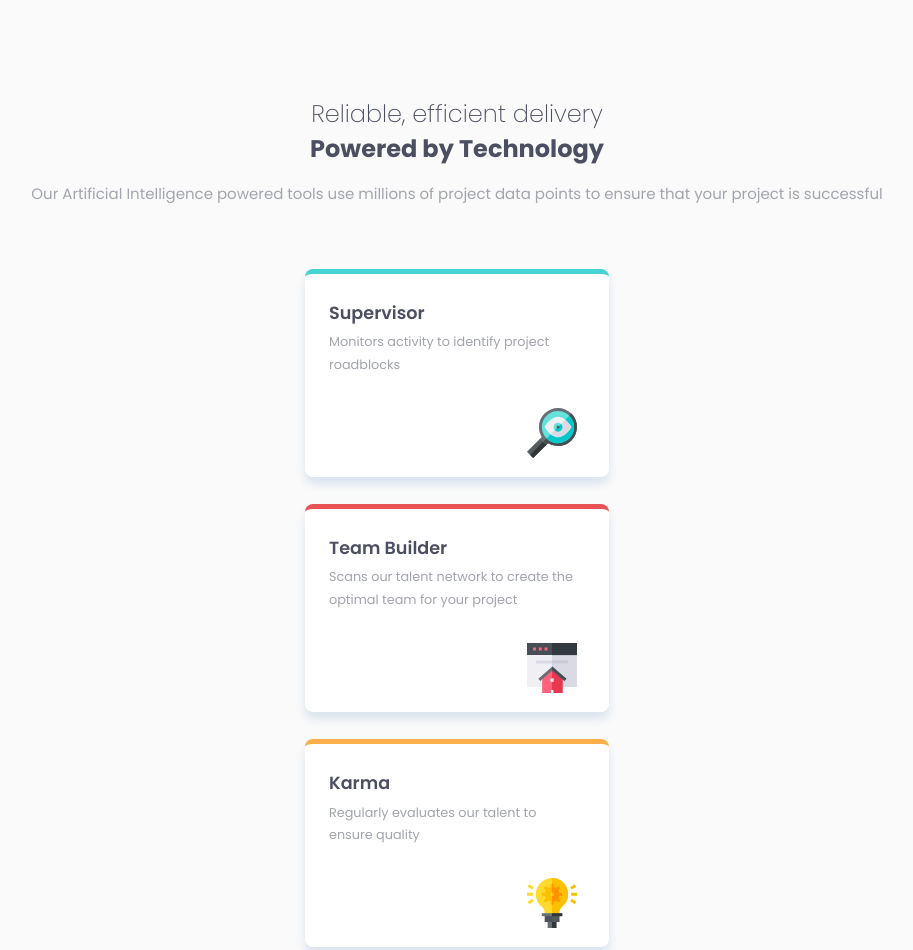
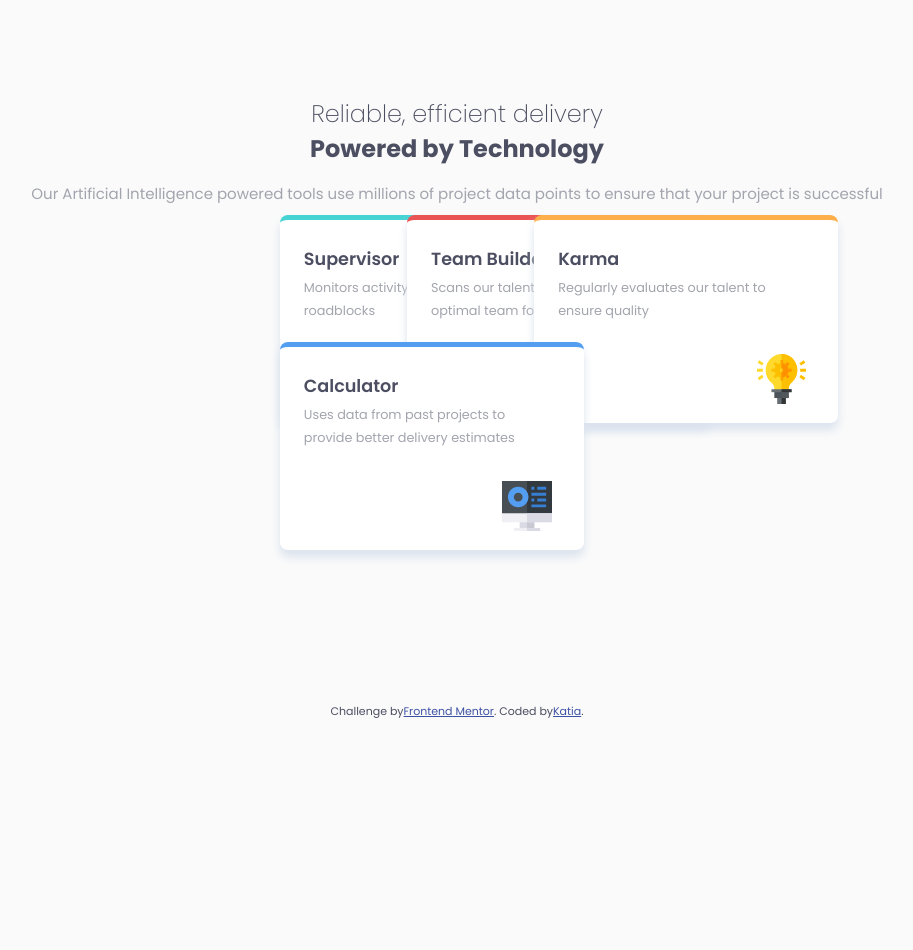
Before and after one commit to ktzazz/Four-card-feature-section-six, a plain HTML site: page index.html in a window 1280 px wide. Shown: the top 950 px of the page, without its empty margins (183-1096 px from the left). After the commit the page ends 800 px from the top, so only its background shows below. Drawn offline with Linux system fonts and the light colour scheme.

Commit message:
Desktop grid

```diff
--- a/style.css
+++ b/style.css
@@ -118,6 +118,25 @@ img{
     margin-block-end: 15px;
 }
 
-@media (min-width: 470px){
+@media (min-width: 550px){
+
+    body{
+        display: flex;
+        flex-direction: column;
+        align-items: center;
+        justify-content: center;
+    }
+
+    .container{
+        max-width: 30rem;
+        display: grid;
+        grid-auto-flow: wrap;
+        grid-template-rows: repeat(3, 100px);
+        grid-auto-rows: minmax(100px, auto);
+        grid-template-columns: repeat(3, 100px);
+        grid-auto-columns: minmax(100px, auto);
+    }
+
+
 
 }
```
